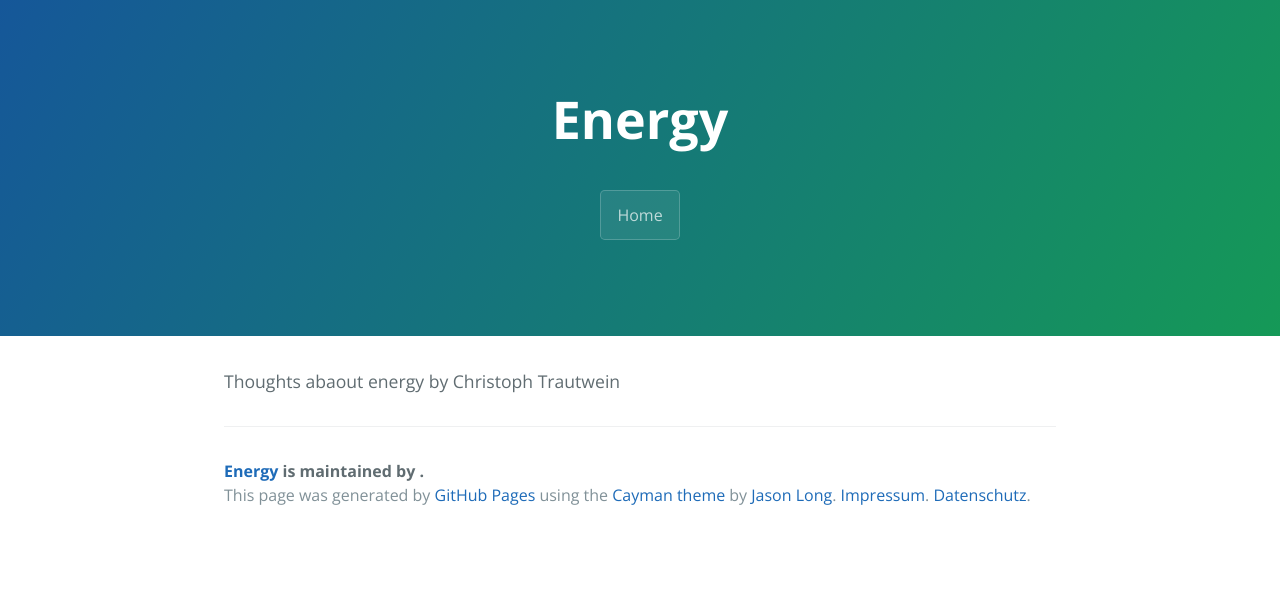
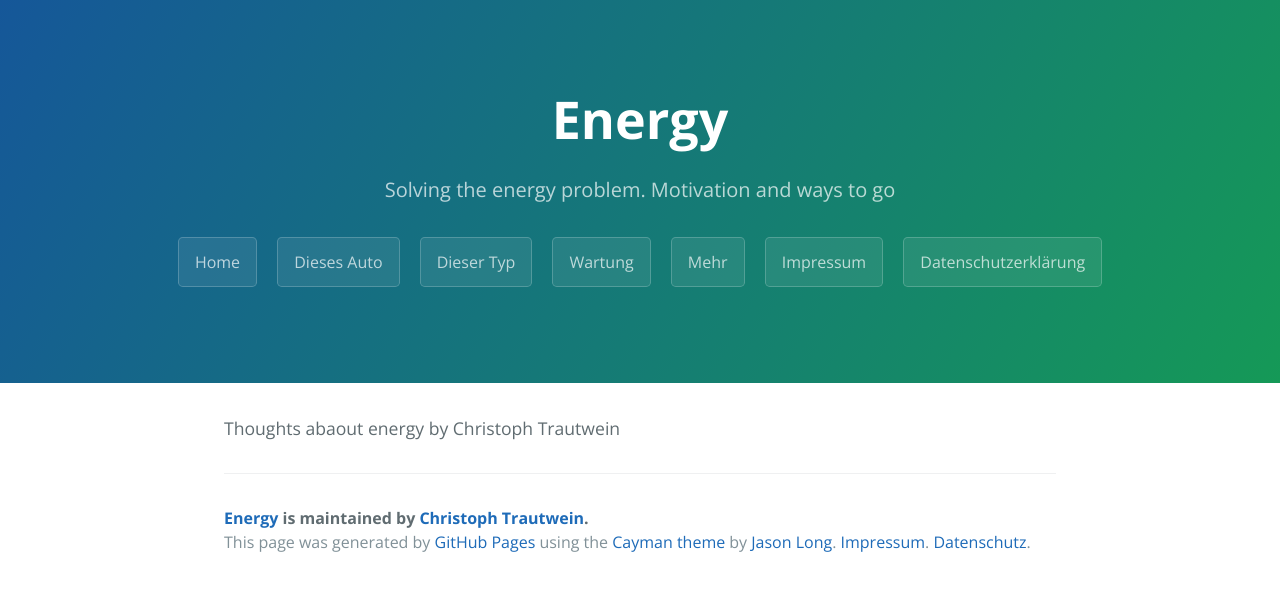
Before and after one commit to trautw/Energy, a Jekyll site: the page built from docs/index.md, in a window 1280 px wide. Shown: the top 591 px of the page. Built offline with Jekyll 4.4.1, drawn with Linux system fonts in a browser that asks for light colours.

Commit message:
Update _config.yml

```diff
--- a/docs/_config.yml
+++ b/docs/_config.yml
@@ -1 +1,23 @@
+# Site settings
 theme: jekyll-theme-cayman
+title: Energy
+author:
+  name: Christoph Trautwein
+  url: https://github.com/Energy
+  twitter_username: trautw
+  github_username:  trautw
+  email: ch.trautwein@bmail.com
+description: > # this means to ignore newlines until "tagline:"
+  Solving the energy problem has to be the next big thing
+tagline: > # this means to ignore newlines until "baseurl:"
+  Solving the energy problem.
+  Motivation and ways to go
+baseurl: "/Energy" # the subpath of your site, e.g. /blog/
+url: "https://trautw.github.io" # the base hostname & protocol for your site
+
+# Build Settings
+sass:
+  sass_dir: _sass
+include: ['_pages']
+kramdown:
+  input: GFM
```
